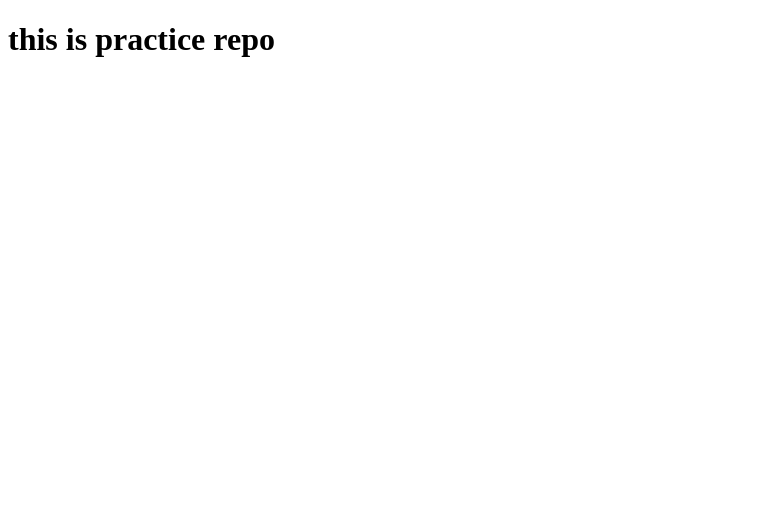
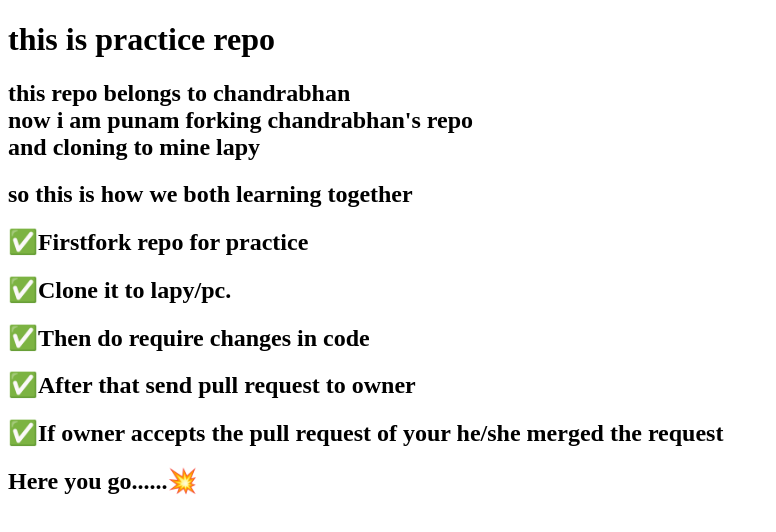
Before and after one commit to Chandrabhan3010/practice-repo, a plain HTML site: page index.html in a window 1280 px wide. Shown: the whole page, without its empty margins (0-776 px from the left). Drawn offline with Linux system fonts and the light colour scheme.

Commit message:
changes by punam

```diff
--- a/index.html
+++ b/index.html
@@ -1,12 +1,19 @@
 <!DOCTYPE html>
 <html lang="en">
 <head>
-    <meta charset="UTF-8">
-    <meta http-equiv="X-UA-Compatible" content="IE=edge">
-    <meta name="viewport" content="width=device-width, initial-scale=1.0">
+
     <title>Document</title>
 </head>
 <body>
     <h1>this is practice repo</h1>
+    <h2>this repo belongs to chandrabhan <br> now i am punam forking chandrabhan's repo <br>and cloning to mine lapy</h2>
+    <h2>so this is how we both learning together </h2>
+    <h2>✅Firstfork repo for practice</h2>
+    <h2>✅Clone it to lapy/pc.</h2>
+    <h2>✅Then do require changes in code </h2>
+    <h2>✅After that send pull request to owner</h2>
+    <h2>✅If owner accepts the pull request of your he/she merged the request</h2>
+    <h2>Here you go......💥</h2>
+
 </body>
 </html>
```
